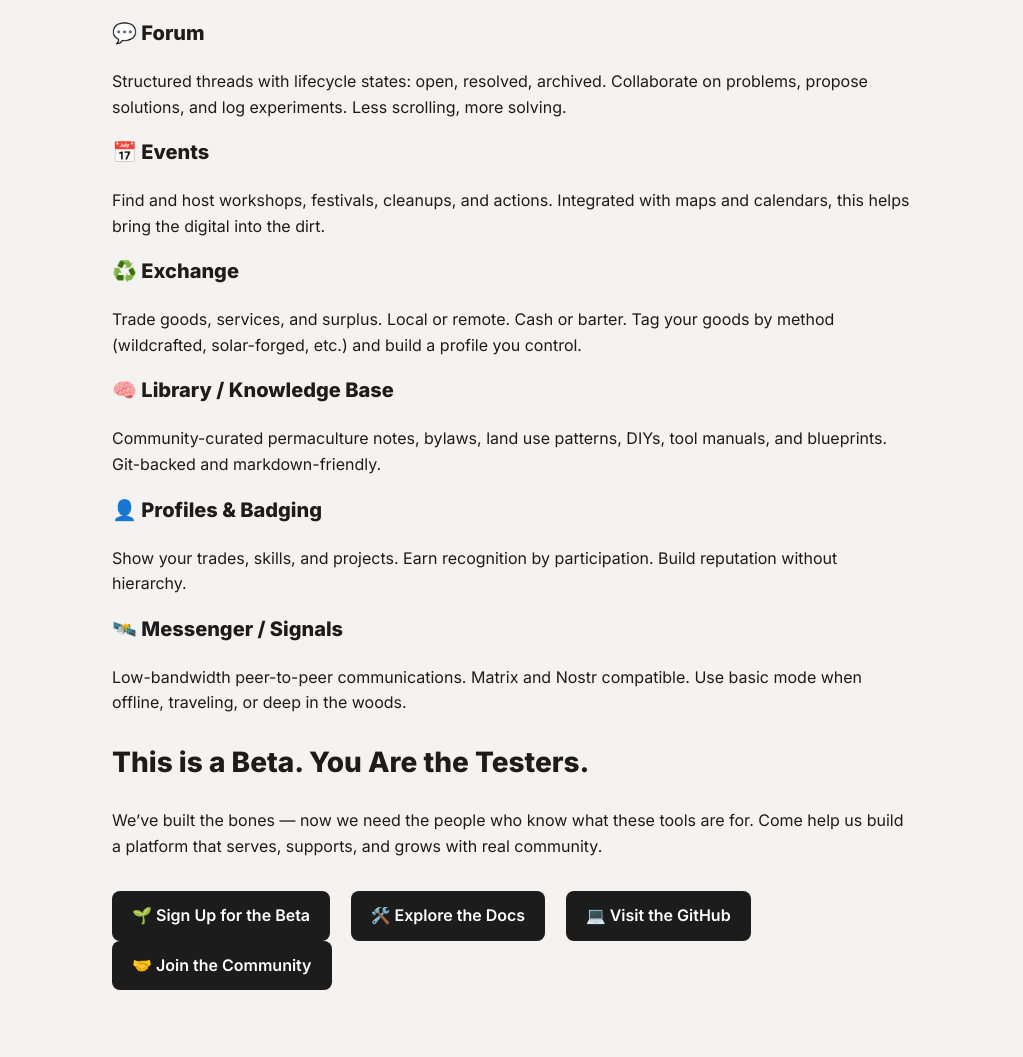
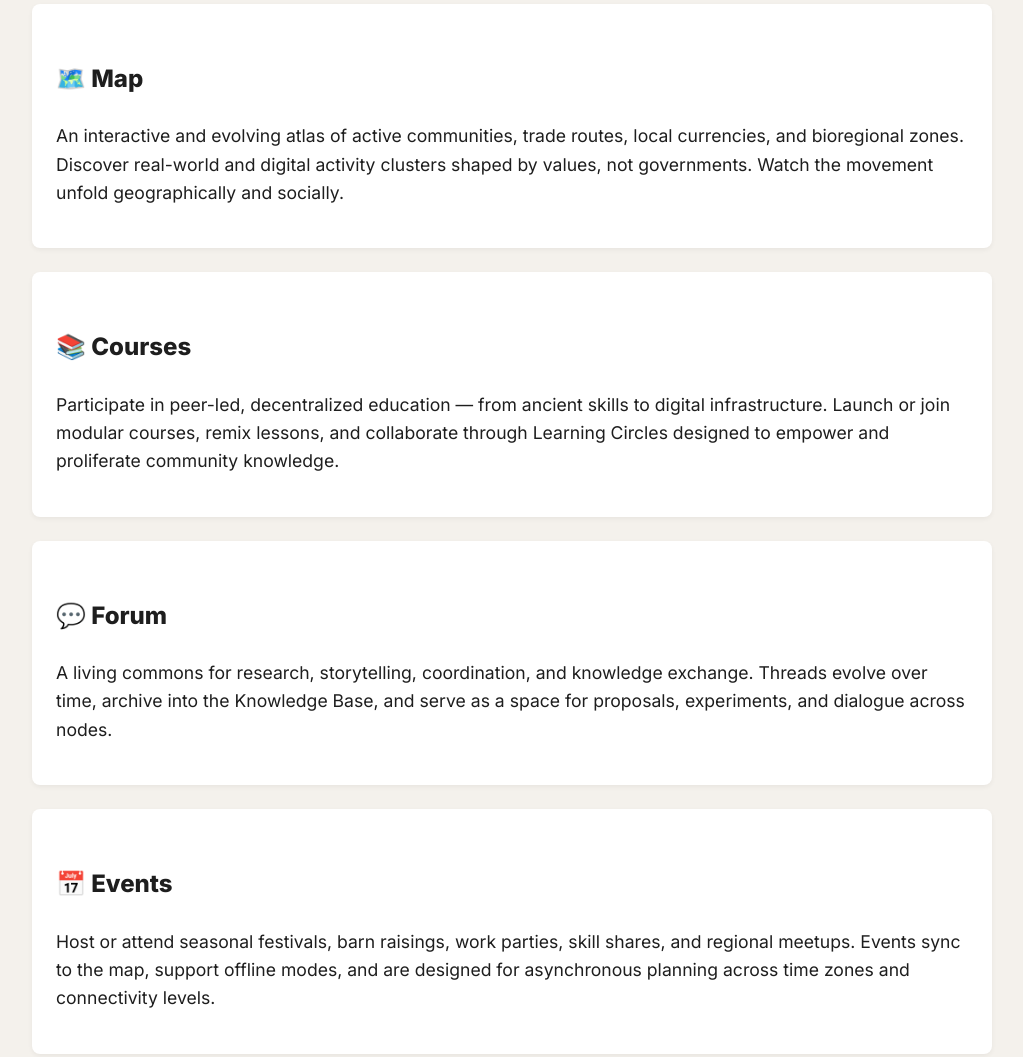
Before and after one commit to SkairCrow/SkairCrow.github.io, a plain HTML site: page index.html in a window 1280 px wide. Shown: the part 933-1990 px from the top of the page, without its empty margins (128-1151 px from the left). Before the commit the page ends 1955 px from the top, so only its background shows below. Drawn offline with Linux system fonts and the light colour scheme.

Commit message:
Update index.html

```diff
--- a/index.html
+++ b/index.html
@@ -8,103 +8,140 @@
   <style>
     body {
       font-family: 'Inter', sans-serif;
-      background-color: #f4f3f1;
-      color: #1c1c1c;
+      margin: 0;
+      padding: 0;
+      background: #f4f1ec;
+      color: #1e1e1e;
       line-height: 1.6;
+    }
+    header, main, section, footer {
       padding: 2rem;
-      max-width: 800px;
-      margin: auto;
+      max-width: 960px;
+      margin: 0 auto;
     }
     h1, h2, h3 {
+      margin-top: 2rem;
       font-weight: 800;
-      margin-top: 2rem;
     }
     h1 {
       font-size: 2.5rem;
     }
     h2 {
-      font-size: 1.75rem;
-      margin-top: 1.5rem;
+      font-size: 2rem;
     }
     h3 {
-      font-size: 1.25rem;
-      margin-top: 1rem;
+      font-size: 1.5rem;
     }
-    p {
-      margin-bottom: 1rem;
+    p, li {
+      font-size: 1.1rem;
     }
     ul {
-      margin: 0;
-      padding-left: 1.5rem;
-    }
-    .highlight {
-      background-color: #e2e8f0;
-      padding: 0.5rem;
-      border-radius: 0.25rem;
+      padding-left: 1.2rem;
     }
     .cta {
-      margin-top: 2rem;
+      margin-top: 3rem;
     }
     .cta a {
       display: inline-block;
       margin-right: 1rem;
-      padding: 0.75rem 1.25rem;
-      background: #1c1c1c;
-      color: white;
+      padding: 0.75rem 1.5rem;
+      background: #000;
+      color: #fff;
       text-decoration: none;
-      border-radius: 0.5rem;
+      border-radius: 5px;
       font-weight: 600;
     }
-    .cta a:hover {
-      background: #333;
+    .module {
+      background: #fff;
+      padding: 1.5rem;
+      border-radius: 8px;
+      margin-bottom: 1.5rem;
+      box-shadow: 0 2px 5px rgba(0,0,0,0.05);
+    }
+    .disclaimer {
+      background: #fff3cd;
+      color: #856404;
+      border: 1px solid #ffeeba;
+      padding: 1rem;
+      border-radius: 8px;
+      margin: 2rem auto;
+      max-width: 960px;
+      font-size: 0.95rem;
     }
   </style>
 </head>
 <body>
-  <h1>Welcome to New Weird America</h1>
+  <header>
+    <h1>New Weird America</h1>
     <p><strong>A Platform for the Builders of the Next World</strong></p>
     <p>We’re not here to patch the system. We’re here to replace it — from the dirt up, with real tools for real people building resilient communities.</p>
-  <p><em>New Weird America</em> is the beta launch of the <strong>Decentralized Community Network (DCN)</strong> — an open-source platform for homesteaders, off-gridders, rebels, and revivalists who are done waiting for permission. It’s part of our <strong>Community Co-op Initiative</strong>, and it’s for those who believe that freedom starts with local control, shared knowledge, and mutual support.</p>
-  <p>This is infrastructure for the weirdos, the builders, the dreamers, and the doers. And it’s just getting started.</p>
+    <p><em>New Weird America</em> is the beta launch of the <strong>Decentralized Community Network (DCN)</strong> — an open-source platform for homesteaders, off-gridders, rebels, and revivalists who are done waiting for permission.</p>
+  </header>
 
+  <div class="disclaimer">
+    <strong>Disclaimer:</strong> This is a beta prototype. Content and features may change, break, or disappear at any time. Your feedback and participation shape this project.
+  </div>
+
+  <main>
     <h2>What’s Inside the Toolkit</h2>
-  <p>We’re not trying to recreate Facebook. We’re building something useful. These tools are modular, federated, and designed to grow with your community.</p>
 
+    <section class="module">
       <h3>🏡 Communities</h3>
-  <p>Start or join a node — physical or digital. Define roles, supported trades, bylaws, and connect with other nodes by region, purpose, or vibe. From a Discord server to a 40-acre farm, you belong here.</p>
+      <p>Create or join a node — whether a cabin in the woods or a digital guild. Establish your place in the network, define your trade or mission, write your bylaws, and connect with others through a federation of like-minded hubs.</p>
+    </section>
 
+    <section class="module">
       <h3>🗺️ Map</h3>
-  <p>Visualize the growing web of nodes, routes, travelers, events, and community zones — defined not by borders, but by values. Filter, zoom, and explore the living network.</p>
+      <p>An interactive and evolving atlas of active communities, trade routes, local currencies, and bioregional zones. Discover real-world and digital activity clusters shaped by values, not governments. Watch the movement unfold geographically and socially.</p>
+    </section>
 
+    <section class="module">
       <h3>📚 Courses</h3>
-  <p>Publish or join hands-on lessons: from seed saving to server setup. Learn collaboratively with Learning Circles, fork and remix content, and use it offline.</p>
+      <p>Participate in peer-led, decentralized education — from ancient skills to digital infrastructure. Launch or join modular courses, remix lessons, and collaborate through Learning Circles designed to empower and proliferate community knowledge.</p>
+    </section>
 
+    <section class="module">
       <h3>💬 Forum</h3>
-  <p>Structured threads with lifecycle states: open, resolved, archived. Collaborate on problems, propose solutions, and log experiments. Less scrolling, more solving.</p>
+      <p>A living commons for research, storytelling, coordination, and knowledge exchange. Threads evolve over time, archive into the Knowledge Base, and serve as a space for proposals, experiments, and dialogue across nodes.</p>
+    </section>
 
+    <section class="module">
       <h3>📅 Events</h3>
-  <p>Find and host workshops, festivals, cleanups, and actions. Integrated with maps and calendars, this helps bring the digital into the dirt.</p>
+      <p>Host or attend seasonal festivals, barn raisings, work parties, skill shares, and regional meetups. Events sync to the map, support offline modes, and are designed for asynchronous planning across time zones and connectivity levels.</p>
+    </section>
 
+    <section class="module">
       <h3>♻️ Exchange</h3>
-  <p>Trade goods, services, and surplus. Local or remote. Cash or barter. Tag your goods by method (wildcrafted, solar-forged, etc.) and build a profile you control.</p>
+      <p>A decentralized trade network that supports barter, gifting, and mutual credit. Browse goods and services by method of production, ethical tags, bioregion, or exchange preferences. Build local economies that value transparency and reciprocity.</p>
+    </section>
 
+    <section class="module">
       <h3>🧠 Library / Knowledge Base</h3>
-  <p>Community-curated permaculture notes, bylaws, land use patterns, DIYs, tool manuals, and blueprints. Git-backed and markdown-friendly.</p>
+      <p>A living, versioned archive of community-generated content — including blueprints, bylaws, technical documentation, zines, and oral histories. All entries are citation-ready, forkable, and built for long-term preservation and interoperability.</p>
+    </section>
 
+    <section class="module">
       <h3>👤 Profiles & Badging</h3>
-  <p>Show your trades, skills, and projects. Earn recognition by participation. Build reputation without hierarchy.</p>
+      <p>Every member gets a dynamic profile that tracks contributions, skills, trades, and participation. Earn badges for work, mentorship, governance, and stewardship. Use profiles to find collaborators or showcase your journey across the network.</p>
+    </section>
 
+    <section class="module">
       <h3>🛰️ Messenger / Signals</h3>
-  <p>Low-bandwidth peer-to-peer communications. Matrix and Nostr compatible. Use basic mode when offline, traveling, or deep in the woods.</p>
+      <p>Resilient messaging tools for synchronous and asynchronous communication. Supports Matrix and Nostr protocols, with fallback to low-bandwidth peer-to-peer signals. Designed for autonomy, redundancy, and life beyond the grid.</p>
+    </section>
 
+    <section>
       <h2>This is a Beta. You Are the Testers.</h2>
-  <p>We’ve built the bones — now we need the people who know what these tools are for. Come help us build a platform that serves, supports, and grows with real community.</p>
+      <p>This isn’t a finished product. It’s a <strong>community forge</strong>. Help us shape it.</p>
+    </section>
 
-  <div class="cta">
+    <section class="cta">
+      <h3>Ready to Get Involved?</h3>
       <a href="#">🌱 Sign Up for the Beta</a>
       <a href="#">🛠️ Explore the Docs</a>
       <a href="#">💻 Visit the GitHub</a>
       <a href="#">🤝 Join the Community</a>
-  </div>
+    </section>
+  </main>
 </body>
 </html>
```
Lines whose indentation alone changed are shown as unchanged.
